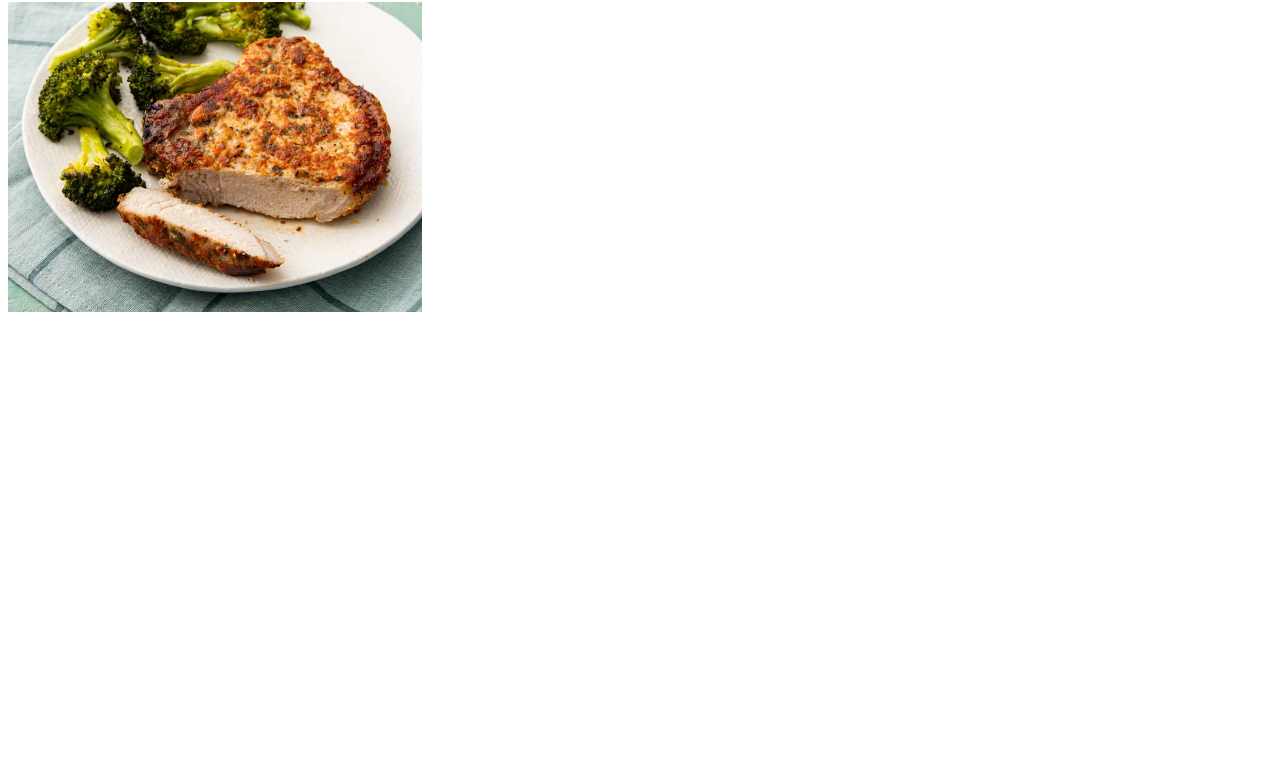
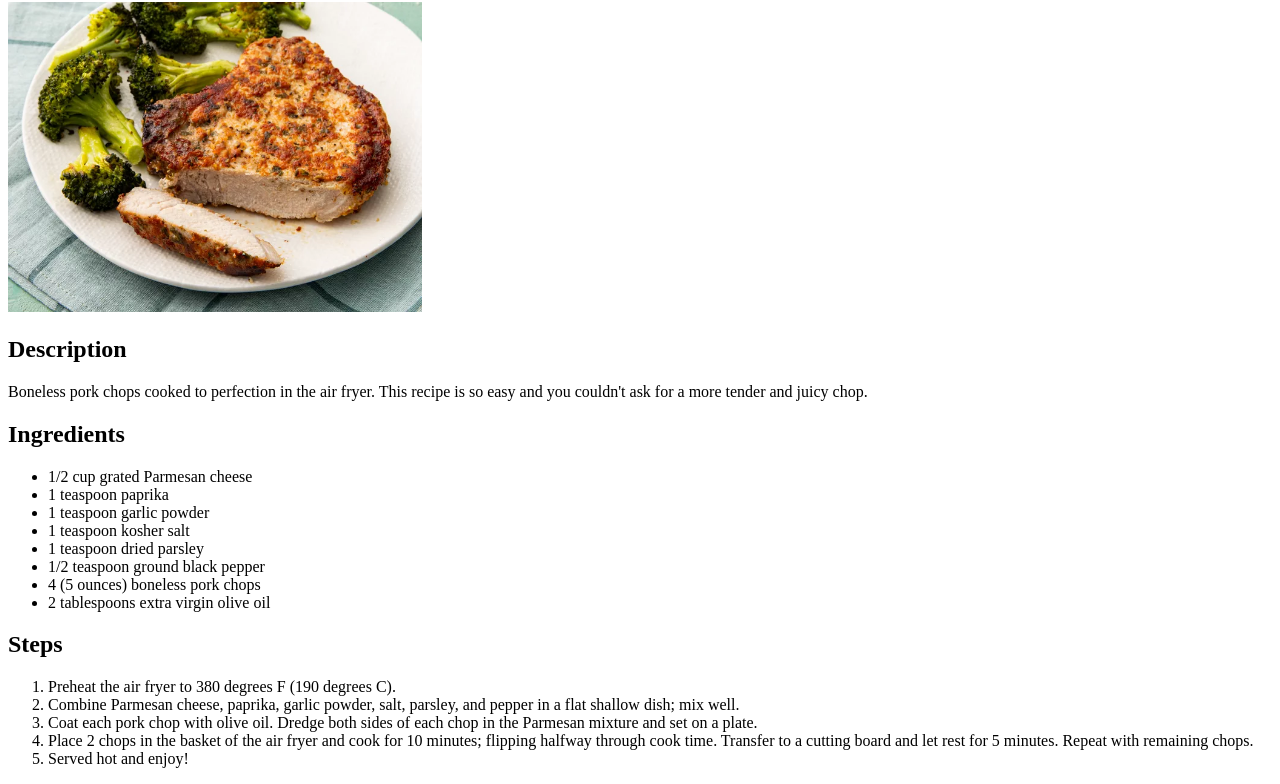
Before and after one commit to mariousasilo/odin-recipes, a plain HTML site: page recipes/easy-air-fryer-pork-chops.html in a window 1280 px wide. Shown: the part 78-862 px from the top of the page. Before the commit the page ends 800 px from the top, so only its background shows below. Drawn offline with Linux system fonts and the light colour scheme.

Commit message:
Add description, ingredients and steps in easy-air-fryer-pork-chops.html

```diff
--- a/recipes/easy-air-fryer-pork-chops.html
+++ b/recipes/easy-air-fryer-pork-chops.html
@@ -8,5 +8,31 @@
     <body>
         <h1>Easy Air Fryer Pork Chops</h1>
         <img src="../images/easy-air-fryer-pork-chops.webp" alt="Easy Air Fryer Pork Chops" height="310">
+        <h2>Description</h2>
+        <p>Boneless pork chops cooked to perfection in the air fryer. This recipe is so easy and you couldn't ask for a more tender and juicy chop.</p>
+        <h2>Ingredients</h2>
+        <p>
+            <ul>
+                <li>1/2 cup grated Parmesan cheese</li>
+                <li>1 teaspoon paprika</li>
+                <li>1 teaspoon garlic powder</li>
+                <li>1 teaspoon kosher salt</li>
+                <li>1 teaspoon dried parsley</li>
+                <li>1/2 teaspoon ground black pepper</li>
+                <li>4 (5 ounces) boneless pork chops</li>
+                <li>2 tablespoons extra virgin olive oil</li>
+            </ul>
+        </p>
+        <h2>Steps</h2>
+        <p>
+            <ol>
+                <li>Preheat the air fryer to 380 degrees F (190 degrees C).</li>
+                <li>Combine Parmesan cheese, paprika, garlic powder, salt, parsley, and pepper in a flat shallow dish; mix well.</li>
+                <li>Coat each pork chop with olive oil. Dredge both sides of each chop in the Parmesan mixture and set on a plate.</li>
+                <li>Place 2 chops in the basket of the air fryer and cook for 10 minutes; flipping halfway through cook time. Transfer
+                    to a cutting board and let rest for 5 minutes. Repeat with remaining chops.</li>
+                <li>Served hot and enjoy!</li>
+            </ol>
+        </p>
     </body>
 </html>
```
